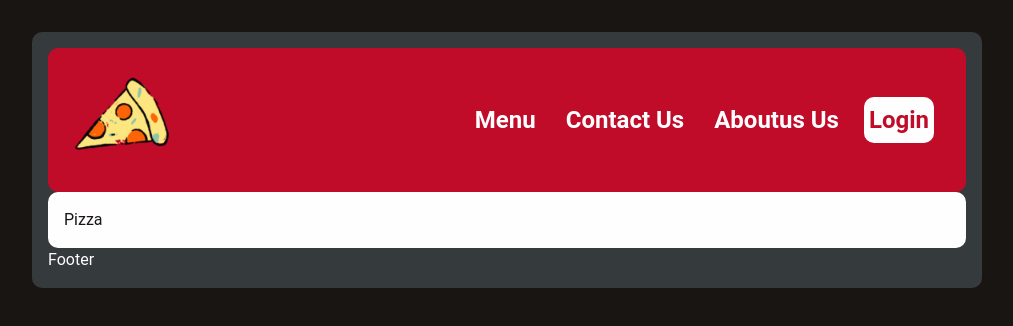
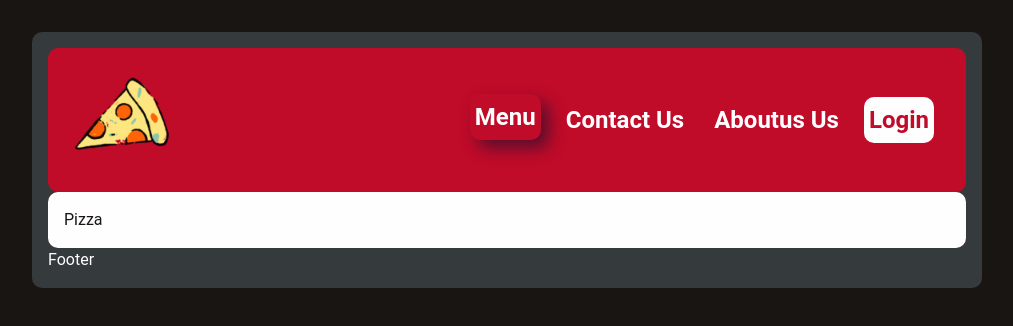
Before and after one commit to naLeilan/Pizza, a React (Vite) app: page / in a window 1280 px wide. In both pictures the pointer is over the element "Menu". Shown: the top 326 px of the page, without its empty margins (133-1146 px from the left). Built offline with nearby package versions, Linux system fonts and the light colour scheme.

Commit message:
aded header css

```diff
--- a/src/index.css
+++ b/src/index.css
@@ -87,6 +87,7 @@ nav {
   color: var(--color-light);
   padding: 5px;
   border-radius: 10px;
+  transition: all 0.3s;
 }
 
 #login {
@@ -96,6 +97,15 @@ nav {
   border-radius: 10px;
 }
 
+.navbar h4:hover {
+  transform: translateY(-3px);
+  box-shadow: 0.5rem 0.5rem 1rem rgb(22, 15, 47, 0.6);
+}
+
+.navbar h4:active {
+  transform: translateY(-1px);
+}
+
 .footer {
   background-color: var(--color-gray);
   border-radius: 10px;
```
